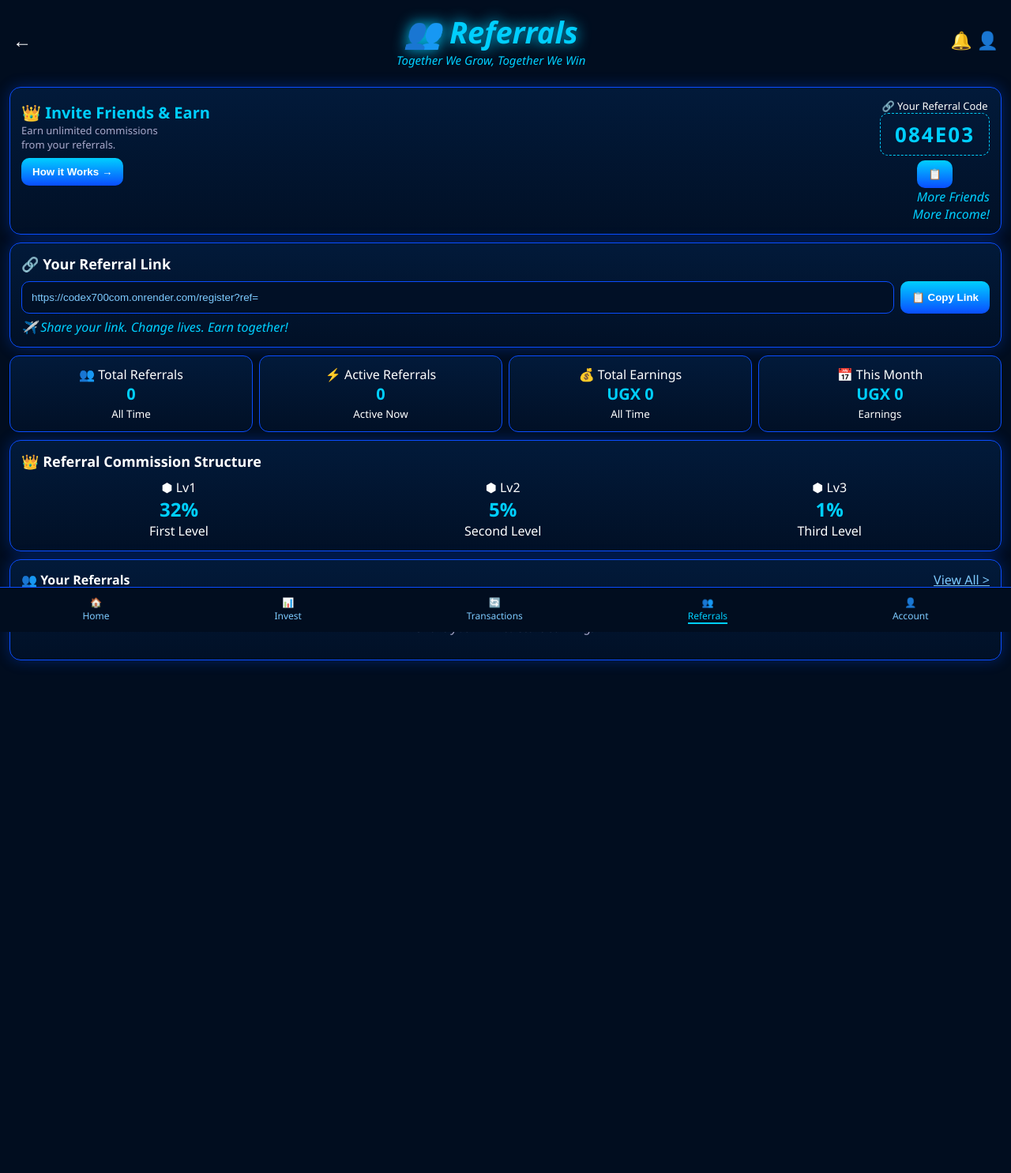
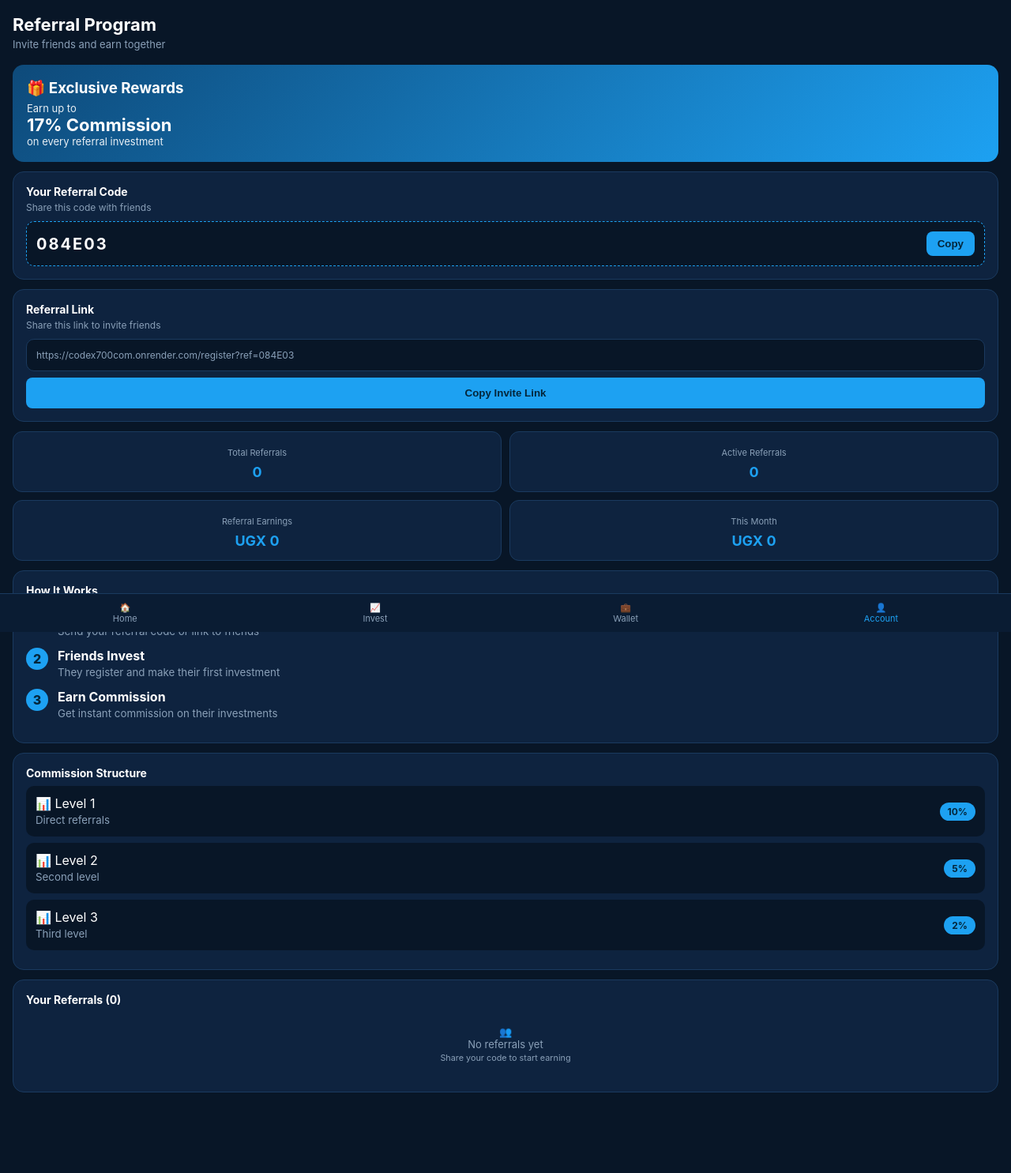
Before and after one commit to Codex700com/Codex700com, a Flask app: page /referrals in a window 1280 px wide. Shown: the whole page at 79% size. Before the commit the page ends 844 px from the top, so only its background shows below. Run offline with Flask 3, Linux system fonts and the light colour scheme.

Commit message:
restyle referrals blue

```diff
--- a/templates/referrals.html
+++ b/templates/referrals.html
@@ -1,79 +1,31 @@
-<!DOCTYPE html>
-<html lang="en">
-<head>
-<meta charset="UTF-8"><meta name="viewport" content="width=device-width,initial-scale=1">
-<title>Referrals - Codex700</title>
-<style>
-*{margin:0;padding:0;box-sizing:border-box}
-body{background:#010d1f;color:#fff;font-family:'Segoe UI',Arial,sans-serif;padding-bottom:110px}
-.hd{display:flex;align-items:center;justify-content:space-between;padding:14px 16px}
-.hd .t{text-align:center;flex:1}
-.hd .t h1{font-size:38px;color:#00cfff;font-style:italic;text-shadow:0 0 18px #00cfff}
-.hd .t p{color:#00cfff;font-style:italic;font-size:15px}
-.card{background:linear-gradient(180deg,#021a3a,#011026);border:1.5px solid #0a4dff;border-radius:14px;padding:14px;margin:10px 12px;box-shadow:0 0 18px #0a4dff55}
-.top{display:flex;justify-content:space-between;gap:10px;align-items:center}
-.codebox{border:1.5px dashed #00cfff;border-radius:10px;padding:8px 18px;font-size:26px;font-weight:800;color:#00cfff;letter-spacing:2px}
-.btn{background:linear-gradient(180deg,#00cfff,#0a4dff);border:none;color:#fff;padding:10px 14px;border-radius:10px;font-weight:700;cursor:pointer}
-.linkrow{display:flex;gap:8px;margin-top:10px}
-.linkrow input{flex:1;background:#011026;border:1px solid #0a4dff;color:#7ecbff;border-radius:10px;padding:12px}
-.stats{display:grid;grid-template-columns:repeat(4,1fr);gap:8px;margin:10px 12px}
-.stat{background:linear-gradient(180deg,#021a3a,#011026);border:1px solid #0a4dff;border-radius:12px;padding:12px 6px;text-align:center}
-.stat b{color:#00cfff;font-size:20px;display:block}
-.lv{display:flex;justify-content:space-around;text-align:center;margin-top:10px}
-.lv b{color:#00cfff;font-size:24px}
-.nav{position:fixed;bottom:0;left:0;right:0;background:#010d1f;display:flex;justify-content:space-around;padding:10px 0;border-top:1px solid #0a4dff}
-.nav a{color:#7ecbff;text-decoration:none;font-size:12px;text-align:center}
-.nav a.on{color:#00cfff;border-bottom:2px solid #00cfff}
-</style>
-</head>
-<body>
-<div class="hd">
-<a href="/home" style="color:#fff;font-size:24px;text-decoration:none">←</a>
-<div class="t"><h1>👥 Referrals</h1><p>Together We Grow, Together We Win</p></div>
-<div style="font-size:22px">🔔 👤</div>
-</div>
-
-<div class="card">
-<div class="top">
-<div><div style="font-size:20px;font-weight:800;color:#00cfff">👑 Invite Friends & Earn</div><div style="font-size:13px;color:#aac">Earn unlimited commissions<br>from your referrals.</div>
-<button class="btn" style="margin-top:8px" onclick="alert('Share your link, when they invest you earn 32% / 5% / 1%')">How it Works →</button>
-</div>
-<div style="text-align:center"><div style="font-size:13px">🔗 Your Referral Code</div><div class="codebox">{{ refcode or '084E03' }}</div><button class="btn" style="margin-top:6px" onclick="navigator.clipboard.writeText('{{ refcode }}');alert('Copied!')">📋</button></div>
-</div>
-<div style="text-align:right;color:#00cfff;font-style:italic">More Friends<br>More Income!</div>
-</div>
-
-<div class="card">
-<div style="font-weight:800;font-size:18px">🔗 Your Referral Link</div>
-<div class="linkrow"><input id="rlink" readonly value="{{ referral_link or 'https://codex700com.onrender.com/register?ref='+(refcode or '') }}"><button class="btn" onclick="navigator.clipboard.writeText(document.getElementById('rlink').value);alert('Link copied!')">📋 Copy Link</button></div>
-<div style="color:#00cfff;font-style:italic;margin-top:6px">✈️ Share your link. Change lives. Earn together!</div>
-</div>
-
-<div class="stats">
-<div class="stat">👥 Total Referrals<b>{{ total_referrals or 0 }}</b><small>All Time</small></div>
-<div class="stat">⚡ Active Referrals<b>{{ active_referrals or 0 }}</b><small>Active Now</small></div>
-<div class="stat">💰 Total Earnings<b>UGX {{ total_earnings or 0 }}</b><small>All Time</small></div>
-<div class="stat">📅 This Month<b>UGX {{ month_earnings or 0 }}</b><small>Earnings</small></div>
-</div>
-
-<div class="card">
-<div style="font-weight:800;font-size:18px">👑 Referral Commission Structure</div>
-<div class="lv">
-<div>⬢ Lv1<br><b>32%</b><br>First Level</div>
-<div>⬢ Lv2<br><b>5%</b><br>Second Level</div>
-<div>⬢ Lv3<br><b>1%</b><br>Third Level</div>
-</div>
-</div>
-
-<div class="card"><div style="display:flex;justify-content:space-between"><b>👥 Your Referrals</b><a href="#" style="color:#7ecbff">View All ></a></div>
-<div style="text-align:center;padding:16px;color:#aac"><i>No referrals yet.<br>Share your link to start earning.</i></div>
-</div>
-
-<div class="nav">
-<a href="/home">🏠<br>Home</a><a href="/invest">📊<br>Invest</a><a href="/transactions">🔄<br>Transactions</a><a href="/referrals" class="on">👥<br>Referrals</a><a href="/account">👤<br>Account</a>
-</div>
-<script>
-function copyCode(){navigator.clipboard.writeText("{{ refcode }}")}
-</script>
-</body>
-</html>
+<!DOCTYPE html><html><head><meta name="viewport" content="width=device-width,initial-scale=1"><style>
+body{background:#081627;color:#fff;font-family:-apple-system,Inter,Roboto,sans-serif;margin:0;padding-bottom:90px}
+.top{padding:18px 16px 6px}.top h2{margin:0;font-size:22px}.top p{color:#8aa0b8;font-size:13px;margin:4px 0 0}
+.banner{margin:12px 16px;background:linear-gradient(135deg,#0e4a7a,#1da1f2);border-radius:14px;padding:18px}
+.banner h3{margin:0 0 6px}.banner p{margin:0;font-size:13px;opacity:.9}.banner b{font-size:22px}
+.card{background:#0e233f;border:1px solid #1a3a5f;border-radius:14px;margin:12px 16px;padding:16px}
+.card h4{margin:0 0 4px;font-size:14px}.card p{color:#8aa0b8;font-size:12px;margin:0 0 10px}
+.codebox{display:flex;align-items:center;justify-content:space-between;background:#081627;border:1px dashed #1da1f2;border-radius:10px;padding:12px;margin-top:8px}
+.codebox b{font-size:20px;letter-spacing:2px;color:#fff}
+.btn{background:#1da1f2;color:#04263b;border:0;padding:8px 14px;border-radius:8px;font-weight:700;cursor:pointer}
+.linkbox{word-break:break-all;background:#081627;border:1px solid #1a3a5f;border-radius:10px;padding:12px;font-size:12px;color:#8aa0b8;margin:8px 0}
+.grid{display:grid;grid-template-columns:1fr 1fr;gap:10px;margin:12px 16px}
+.gbox{background:#0e233f;border:1px solid #1a3a5f;border-radius:12px;padding:14px;text-align:center}
+.gbox small{color:#8aa0b8;font-size:11px}.gbox b{color:#1da1f2;font-size:18px;display:block;margin-top:6px}
+.step{display:flex;gap:12px;margin:12px 0}.n{width:28px;height:28px;border-radius:50%;background:#1da1f2;color:#04263b;display:flex;align-items:center;justify-content:center;font-weight:800;flex-shrink:0}
+.lvl{display:flex;justify-content:space-between;align-items:center;background:#081627;border-radius:10px;padding:12px;margin:8px 0}
+.lvl b{color:#1da1f2}.pill{background:#1da1f2;color:#04263b;padding:4px 10px;border-radius:20px;font-size:12px;font-weight:700}
+.empty{text-align:center;color:#8aa0b8;padding:20px;font-size:13px}
+.nav{position:fixed;bottom:0;left:0;right:0;background:#0a1c33;display:flex;justify-content:space-around;padding:10px 0;border-top:1px solid #1a3a5f}
+.nav a{color:#8aa0b8;text-decoration:none;font-size:11px;text-align:center}.nav a.on{color:#1da1f2}
+</style></head><body>
+<div class="top"><h2>Referral Program</h2><p>Invite friends and earn together</p></div>
+<div class="banner"><h3>🎁 Exclusive Rewards</h3><p>Earn up to</p><b>17% Commission</b><p>on every referral investment</p></div>
+<div class="card"><h4>Your Referral Code</h4><p>Share this code with friends</p><div class="codebox"><b>{{code}}</b><button class="btn" onclick="navigator.clipboard.writeText('{{code}}');alert('Copied')">Copy</button></div></div>
+<div class="card"><h4>Referral Link</h4><p>Share this link to invite friends</p><div class="linkbox">{{link}}</div><button class="btn" style="width:100%;padding:12px" onclick="navigator.clipboard.writeText('{{link}}');alert('Link copied')">Copy Invite Link</button></div>
+<div class="grid"><div class="gbox"><small>Total Referrals</small><b>{{total}}</b></div><div class="gbox"><small>Active Referrals</small><b>{{active}}</b></div><div class="gbox"><small>Referral Earnings</small><b>UGX {{earnings}}</b></div><div class="gbox"><small>This Month</small><b>UGX {{month_earnings}}</b></div></div>
+<div class="card"><h4>How It Works</h4><div class="step"><div class="n">1</div><div><b>Share Your Code</b><br><small style="color:#8aa0b8">Send your referral code or link to friends</small></div></div><div class="step"><div class="n">2</div><div><b>Friends Invest</b><br><small style="color:#8aa0b8">They register and make their first investment</small></div></div><div class="step"><div class="n">3</div><div><b>Earn Commission</b><br><small style="color:#8aa0b8">Get instant commission on their investments</small></div></div></div>
+<div class="card"><h4>Commission Structure</h4><div class="lvl"><div>📊 Level 1 <br><small style="color:#8aa0b8">Direct referrals</small></div><span class="pill">10%</span></div><div class="lvl"><div>📊 Level 2 <br><small style="color:#8aa0b8">Second level</small></div><span class="pill">5%</span></div><div class="lvl"><div>📊 Level 3 <br><small style="color:#8aa0b8">Third level</small></div><span class="pill">2%</span></div></div>
+<div class="card"><h4>Your Referrals ({{total}})</h4><div class="empty">👥<br>No referrals yet<br><small>Share your code to start earning</small></div></div>
+<div class="nav"><a href="/home">🏠<br>Home</a><a href="/invest">📈<br>Invest</a><a href="/wallet">💼<br>Wallet</a><a href="/account" class="on">👤<br>Account</a></div>
+</body></html>
```
